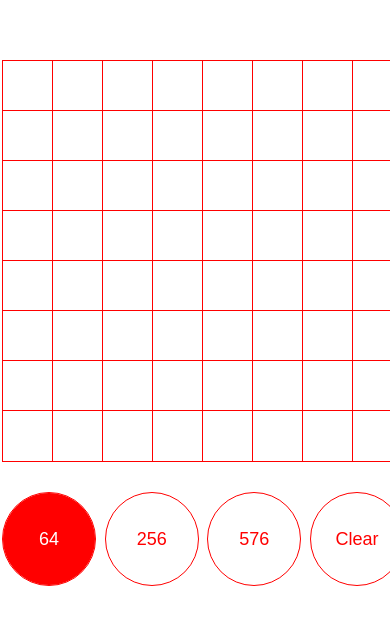
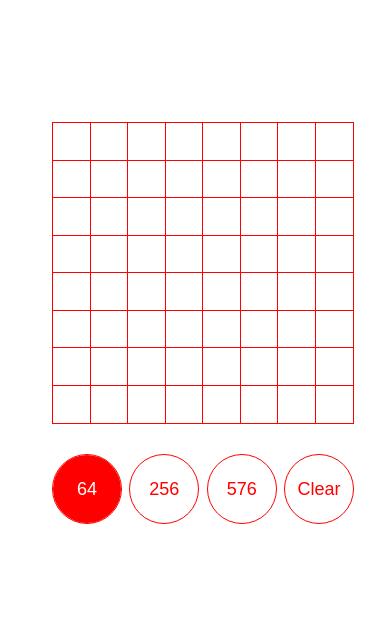
Before and after one commit to cyrilsrepos/etch-a-sketch, a plain HTML site: page index.html in a window 390 px wide. Shown: the part 107-732 px from the top of the page. Drawn offline with Linux system fonts and the light colour scheme.

Commit message:
mobile update

```diff
--- a/style.css
+++ b/style.css
@@ -1,5 +1,5 @@
 :root {
-    --displaySize: 40rem;
+    --displaySize: 30rem;
 }
 
 html {
@@ -39,8 +39,8 @@ body {
 .btn {
     font-family: sans-serif;
     padding: 10px;
-    width: 72px;
-    height: 72px;
+    width: 48px;
+    height: 48px;
     border-radius: 50%;
     font-size: 18px;
     color: red;
@@ -57,8 +57,8 @@ body {
 .active {
     font-family: sans-serif;
     padding: 10px;
-    width: 72px;
-    height: 72px;
+    width: 48px;
+    height: 48px;
     border-radius: 50%;
     font-size: 18px;
     color: white;
```
